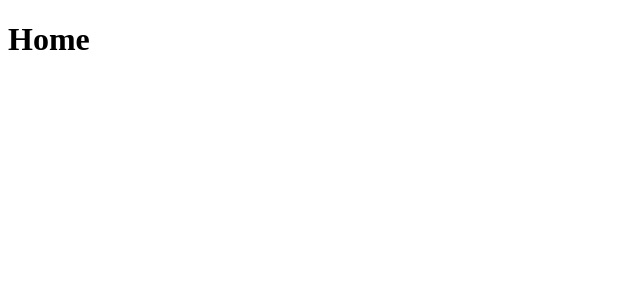
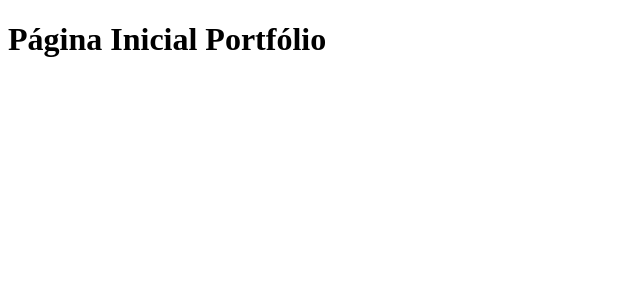
Before and after one commit to JohVitor/next-js-new, a Next.js app: page / in a window 1280 px wide. Shown: the top 300 px of the page, without its empty margins (0-640 px from the left). Built offline with nearby package versions, Linux system fonts and the light colour scheme.

Commit message:
Teste de nova Branch

```diff
--- a/pages/index.js
+++ b/pages/index.js
@@ -1,5 +1,5 @@
 function Home() {
-    return <h1>Home</h1>
+    return <h1>Página Inicial Portfólio</h1>
 }
 
 export default Home
```
